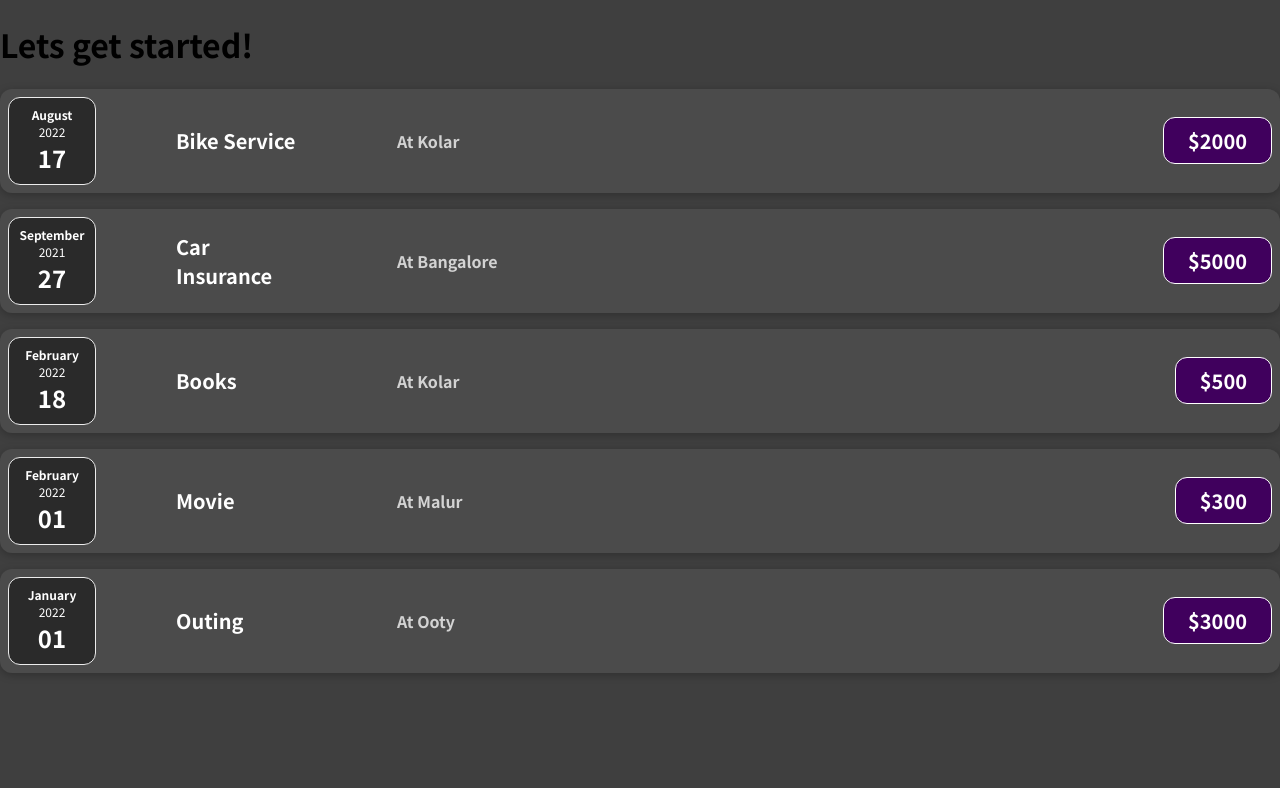
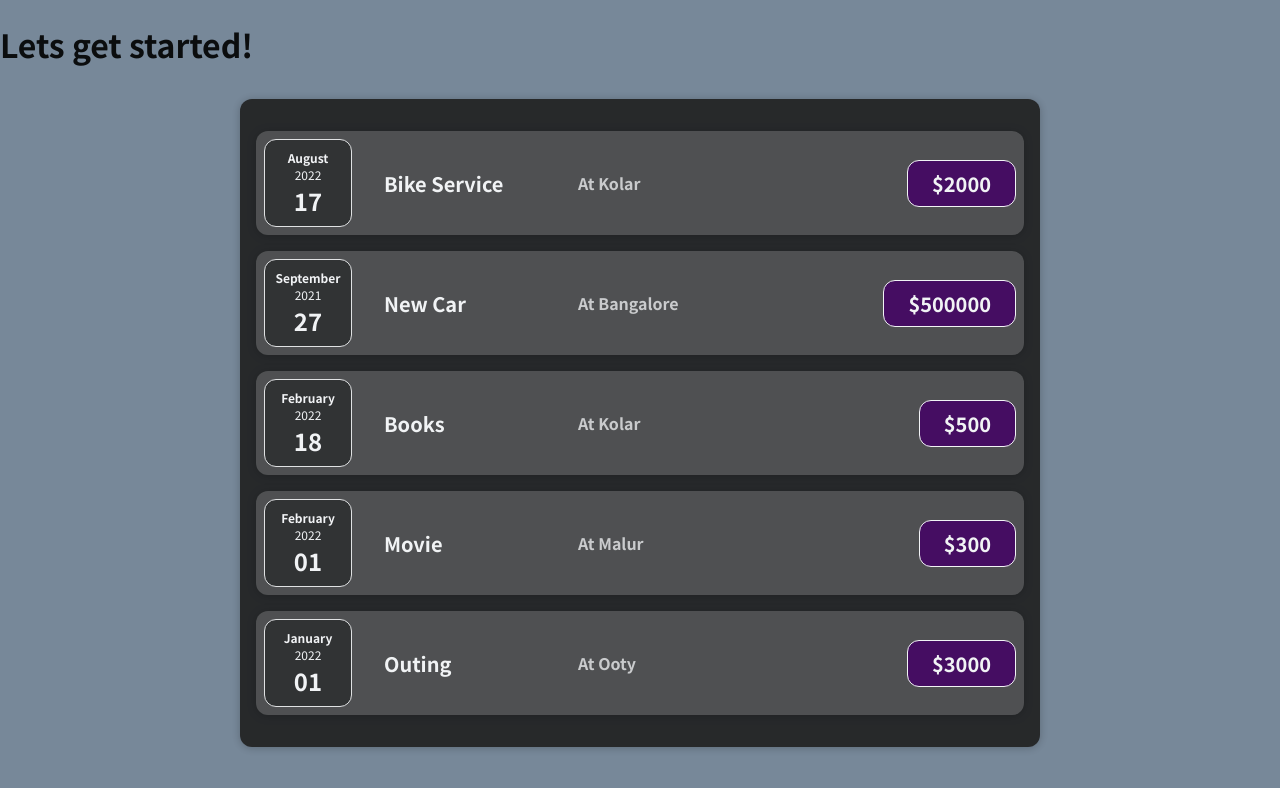
Before and after one commit to SushmaGowda7/Learning-React, a React (Create React App) app: page / in a window 1280 px wide. Shown: the top 788 px of the page. Built offline with nearby package versions, Linux system fonts and the light colour scheme.

Commit message:
organising the file structure is done

```diff
--- a/src/App.js
+++ b/src/App.js
@@ -1,7 +1,8 @@
-import ExpenseItem from './components/ExpenseItem';
+import React from "react";
+import Expenses from './components/Expenses/Expenses';
 import './App.css';
 
-function App() {
+const App = () => {
   const expenses = [
     {
       id: 'e1',
@@ -12,8 +13,8 @@
     },
     {
       id: 'e2',
-      title: 'Car Insurance',
-      amount: 5000,
+      title: 'New Car',
+      amount: 500000,
       location: 'Bangalore',
       date: new Date(2021, 8, 27)
     },
@@ -42,31 +43,7 @@
   return (
     <div>
       <h1>Lets get started!</h1>
-      <ExpenseItem
-        title={expenses[0].title}
-        amount={expenses[0].amount}
-        location={expenses[0].location}
-        date={expenses[0].date}/>
-      <ExpenseItem
-       title={expenses[1].title}
-       amount={expenses[1].amount}
-       location={expenses[1].location}
-       date={expenses[1].date}/>
-      <ExpenseItem
-       title={expenses[2].title}
-       amount={expenses[2].amount}
-       location={expenses[2].location}
-       date={expenses[2].date} />
-      <ExpenseItem
-       title={expenses[3].title}
-       amount={expenses[3].amount}
-       location={expenses[3].location}
-       date={expenses[3].date}/>
-      <ExpenseItem
-       title={expenses[4].title}
-       amount={expenses[4].amount}
-       location={expenses[4].location}
-       date={expenses[4].date}/>
+      <Expenses items={expenses} />
     </div>
   );
 }
--- a/src/components/ExpenseDate.js
+++ b/src/components/Expenses/ExpenseDate.js
@@ -1,6 +1,7 @@
+import React from "react";
 import './ExpenseDate.css';
 
-function ExpenseDate(props) {
+const ExpenseDate = (props) => {
     const month = props.date.toLocaleString('en-US', {month: 'long'});
     const day = props.date.toLocaleString('en-US', {day: '2-digit'});
     const year = props.date.getFullYear();
--- a/src/components/ExpenseDetails.js
+++ b/src/components/Expenses/ExpenseDetails.js
@@ -1,4 +1,7 @@
-function ExpenseDetails(props) {
+import React from "react";
+import ExpenseDate from "./ExpenseDate";
+
+const ExpenseDetails = (props) => {
     const title = props.amount.title;
     const amount = props.amount.amount;
 
--- a/src/components/ExpenseItem.css
+++ b/src/components/Expenses/ExpenseItem.css
@@ -2,10 +2,8 @@
     display: flex;
     justify-content: space-between;
     align-items: center;
-    box-shadow: 0 2px 8px rgba(0, 0, 0, 0.25);
     padding: 0.5rem;
     margin: 1rem 0;
-    border-radius: 12px;
     background-color: #4b4b4b;
   }
 
@@ -23,7 +21,7 @@
     color: #3a3a3a;
     font-size: 1rem;
     flex: 1;
-    margin: 0 5rem;
+    margin: 0 2rem;
     color: white;
   }
 
@@ -68,7 +66,7 @@
         flex-direction: row;
         align-items: center;
         justify-content: flex-start;
-        flex: 7;
+        flex: 3;
       }
 
     .expense-item__description h2 {
--- a/src/components/ExpenseItem.js
+++ b/src/components/Expenses/ExpenseItem.js
@@ -1,10 +1,13 @@
+import React from "react";
 import './ExpenseItem.css';
 import ExpenseDate from './ExpenseDate';
+import Card from '../UI/Card';
 //import ExpenseDetails from './ExpenseDetails';
-function ExpenseItem(props){
+
+const ExpenseItem = (props) =>{
 
     return (
-    <div className='expense-item'>
+    <Card className='expense-item'>
        <ExpenseDate date={props.date}/>
        {/* <ExpenseDetails amount={props.amount} /> */}
             <div className='expense-item__description'>
@@ -14,7 +17,7 @@
                 <div className='expense-item__price'>${props.amount}</div>
             </div>
         </div>
-    </div>
+    </Card>
     );
 }
 
--- /dev/null
+++ b/src/components/Expenses/Expenses.css
@@ -0,0 +1,9 @@
+.expenses {
+    padding: 1rem;
+    background-color: rgb(31, 31, 31);
+    margin: 2rem auto;
+    width: 50rem;
+    max-width: 95%;
+    border-radius: 12px;
+    box-shadow: 0 1px 8px rgba(0, 0, 0, 0.25);
+  }
--- /dev/null
+++ b/src/components/Expenses/Expenses.js
@@ -0,0 +1,43 @@
+import React from "react";
+import ExpenseItem from './ExpenseItem';
+import Card from '../UI/Card';
+import './Expenses.css';
+
+const Expenses = (props) => {
+  return (
+    <Card className="expenses">
+      <ExpenseItem
+        title={props.items[0].title}
+        amount={props.items[0].amount}
+        location={props.items[0].location}
+        date={props.items[0].date}
+      />
+      <ExpenseItem
+        title={props.items[1].title}
+        amount={props.items[1].amount}
+        location={props.items[1].location}
+        date={props.items[1].date}
+      />
+      <ExpenseItem
+        title={props.items[2].title}
+        amount={props.items[2].amount}
+        location={props.items[2].location}
+        date={props.items[2].date}
+      />
+      <ExpenseItem
+        title={props.items[3].title}
+        amount={props.items[3].amount}
+        location={props.items[3].location}
+        date={props.items[3].date}
+      />
+      <ExpenseItem
+        title={props.items[4].title}
+        amount={props.items[4].amount}
+        location={props.items[4].location}
+        date={props.items[4].date}
+      />
+    </Card>
+  );
+}
+
+export default Expenses;
--- /dev/null
+++ b/src/components/UI/Card.css
@@ -0,0 +1,4 @@
+.card{
+    border-radius: 12px;
+    box-shadow: 0 1px 8px rgba(0, 0, 0, 0.25);
+}
--- /dev/null
+++ b/src/components/UI/Card.js
@@ -0,0 +1,8 @@
+import React from "react";
+import './Card.css';
+const Card = (props) => {
+    const classes = 'card ' + props.className;
+    return <div className={classes}>{props.children}</div>
+}
+
+export default Card;
--- a/src/index.css
+++ b/src/index.css
@@ -10,5 +10,7 @@
 
 body {
   margin: 0;
-  background-color: #3f3f3f;
+  /* background-color: #3f3f3f; */
+  background-color: lightslategrey;
+  opacity: .9;
 }
--- a/src/index.js
+++ b/src/index.js
@@ -1,4 +1,4 @@
-import React from 'react';
+import React from "react";
 import ReactDOM from 'react-dom/client';
 import './index.css';
 import App from './App';
```
Also changed, not shown: src/components/Expenses/ExpenseDate.css (renamed from src/components/ExpenseDate.css), src/logo.svg (deleted).
